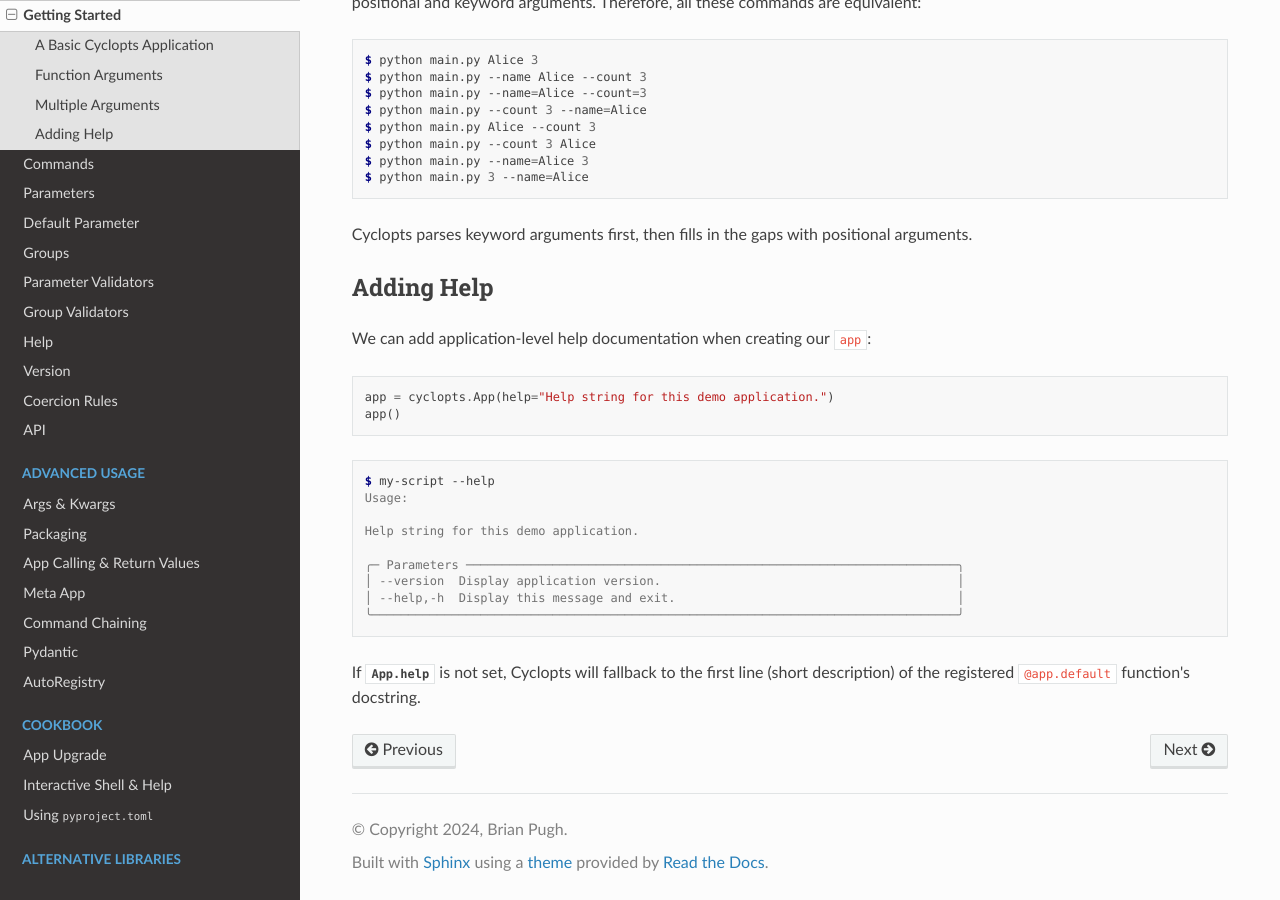
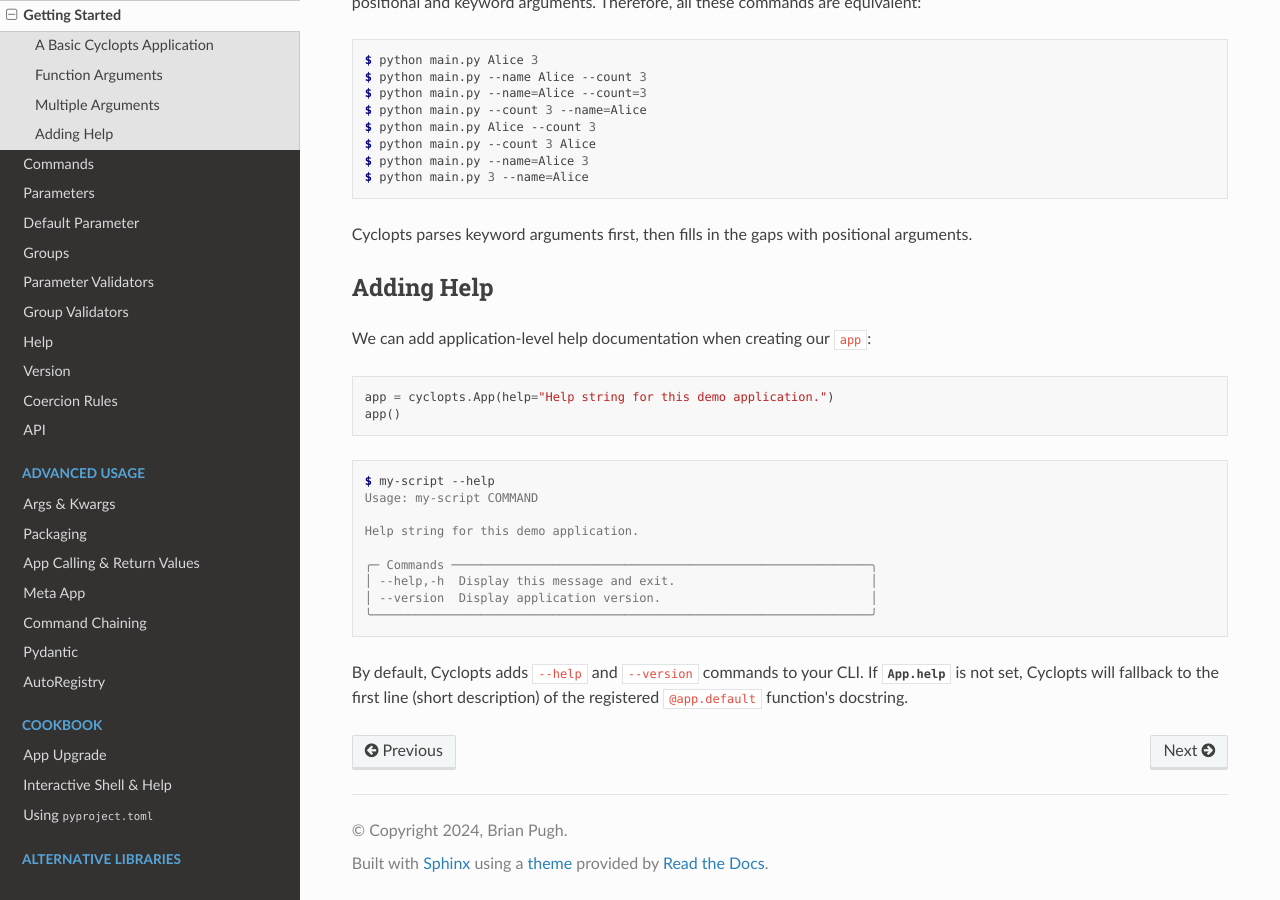
Before and after one commit to BrianPugh/cyclopts, a Sphinx documentation site: the page built from docs/source/getting_started.rst, in a window 1280 px wide and 900 px high, scrolled down 2051 px. Built offline with Sphinx 7.4.7 and the Read the Docs theme 2.0.0, drawn with Linux system fonts in a browser that asks for light colours.

Commit message:
update outdated --help/--version help pages parameters->commands

```diff
--- a/docs/source/getting_started.rst
+++ b/docs/source/getting_started.rst
@@ -139,15 +139,16 @@ We can add application-level help documentation when creating our ``app``:
 .. code-block:: console
 
    $ my-script --help
-   Usage:
+   Usage: my-script COMMAND
 
    Help string for this demo application.
 
-   ╭─ Parameters ────────────────────────────────────────────────────────────────────╮
-   │ --version  Display application version.                                         │
-   │ --help,-h  Display this message and exit.                                       │
-   ╰─────────────────────────────────────────────────────────────────────────────────╯
+   ╭─ Commands ──────────────────────────────────────────────────────────╮
+   │ --help,-h  Display this message and exit.                           │
+   │ --version  Display application version.                             │
+   ╰─────────────────────────────────────────────────────────────────────╯
 
+By default, Cyclopts adds ``--help`` and ``--version`` commands to your CLI.
 If :attr:`.App.help` is not set, Cyclopts will fallback to the first line
 (short description) of the registered ``@app.default`` function's docstring.
 
```
Also changed, not shown: docs/source/commands.rst (+6 -4 lines), docs/source/parameters.rst (+5 -7 lines).
